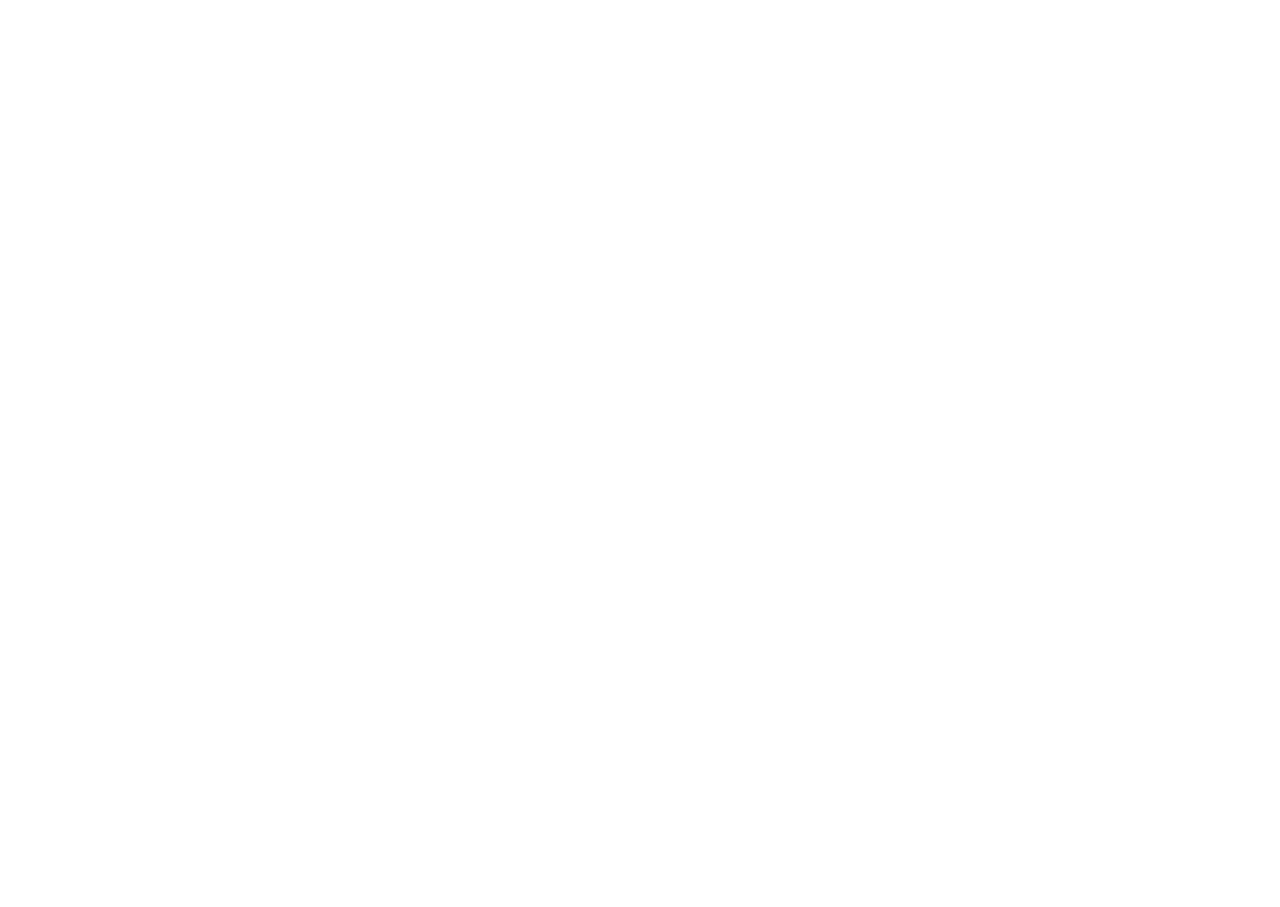
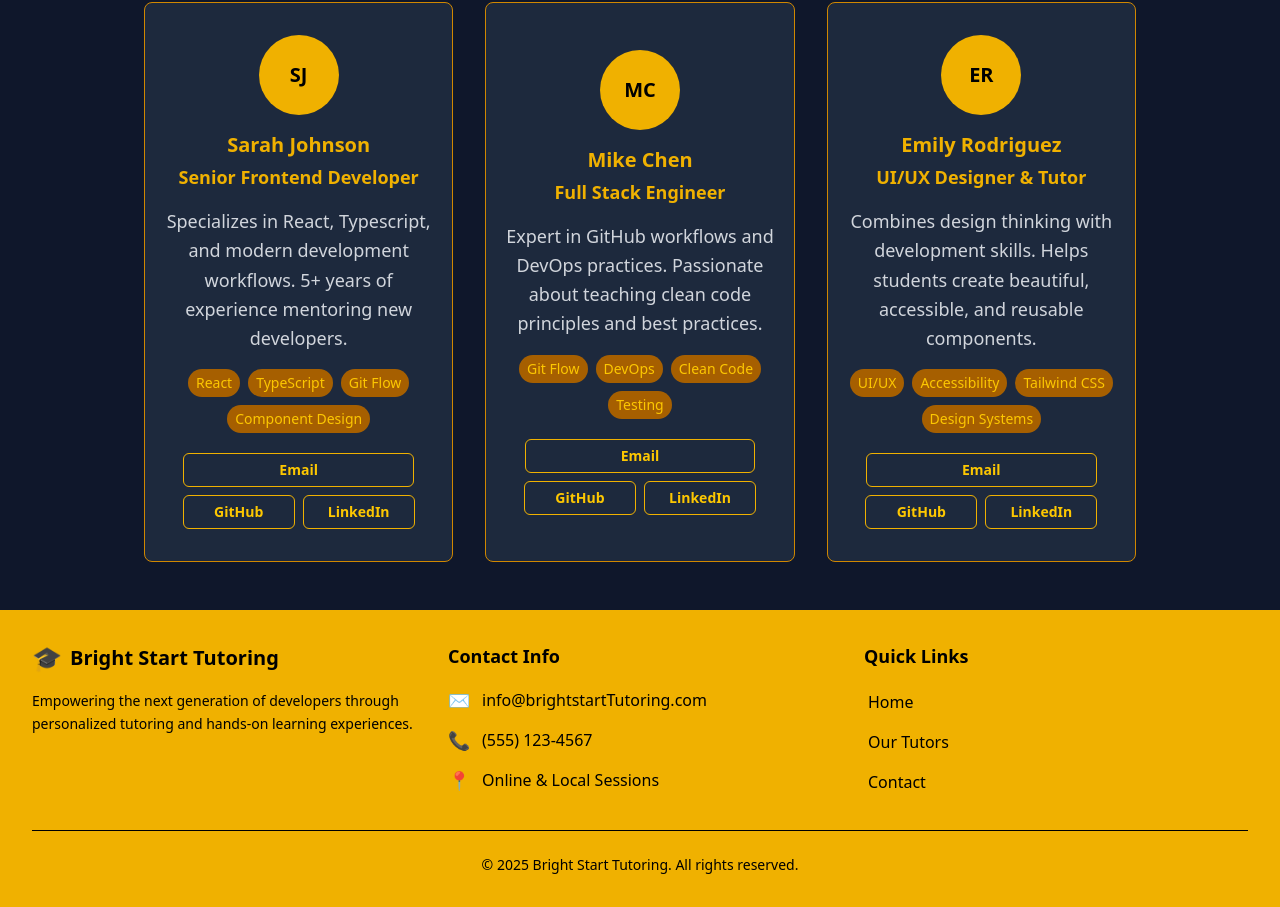
Before and after one commit to rblaylock-banyanlabs/brightstart-tutoring, a React (Vite) app: page / in a window 1280 px wide. Shown: the part 1014-1921 px from the top of the page. Before the commit the page ends 816 px from the top, so only its background shows below. Built offline with nearby package versions, Linux system fonts and the light colour scheme.

Commit message:
Fixed footer. Fixed expert tutors section. Linked email button on expert tutors section to contact section.

```diff
--- a/src/App.jsx
+++ b/src/App.jsx
@@ -1,6 +1,6 @@
 import Header from "./components/Header"
 import Hero from "./components/Hero";
-// import ContactForm from "./components/ContactForm";
+import ExpertTutor from "./components/ExpertTutor";
 import Footer from "./components/Footer";
 import './App.css'
 
@@ -9,13 +9,10 @@
     <>
       <Header />
       <Hero />
-      {/* <ContactForm /> */}
+     <ExpertTutor />
       <Footer />
     </>
   );
 }
 
 export default App;
-
-//IDs for each section are "home", "tutors", "contact"
-//SVGs for cards are: <PiBookOpen />, <TbUsers />, <HiOutlineStar />
--- a/src/components/Card.jsx
+++ b/src/components/Card.jsx
@@ -1,23 +1,29 @@
 import React from "react";
 import PropTypes from "prop-types";
 
-const Card = ({ title, description, icon: Icon, children, className = "" }) => {
+const Card = ({ title, description, icon: Icon, children, className = "", topRight }) => {
   return (
     <>
     <div
       className={
-        "relative bg-slate-800 max-w-[75vw] lg:max-w-[80vw] mx-auto rounded-lg text-center flex flex-col items-center justify-center transition hover:shadow-lg hover:scale-[1.01] duration-200 " +
-        "border-t-4 border-yellow-600 p-6" +
+        "relative bg-slate-800 max-w-[75vw] lg:max-w-[80vw] mx-auto rounded-lg text-center flex flex-col items-center justify-center transition hover:shadow-lg hover:scale-[1.01] duration-200" +
+        "" +
         className
       }
       tabIndex={0}
       role="region"
       aria-label={title}
     >
+            {/* Only render topRight prop in the top right corner */}
+      {topRight && (
+        <div className="absolute -top-2 -right-1">
+          {topRight}
+        </div>
+      )}
       {Icon && <Icon className="w-12 h-12 text-yellow-400" aria-hidden="true" />}
       <h3 className="text-xl font-bold text-yellow-400 pt-3">{title}</h3>
       <p className="text-[#c8ccd6] text-md font-regular mx-auto text-center lg:max-w-[18.5vw] pt-1">{description}</p>
-      {children && <div className="absolute -top-2 -right-2">{children}</div>}
+      {children}
     </div>
     </>
   );
@@ -29,6 +35,7 @@
   icon: PropTypes.elementType,
   children: PropTypes.node,
   className: PropTypes.string,
+   topRight: PropTypes.node,
 };
 
 export default Card;
--- a/src/components/ContactForm.jsx
+++ b/src/components/ContactForm.jsx
@@ -3,15 +3,6 @@
 import { LuMessageSquare } from "react-icons/lu";
 import { LuSend } from "react-icons/lu";
 
-//MEET THE TUTORS PAGE
-//import { useState } from "react";
-// import ContactForm from "./modals/ContactForm"
-// const [ showContactForm, setShowContactForm ] = useState(false)
-//on the Email button
-// onClick={() => setShowContactForm(true)}
-//on the bottom of the page inside the return
-// {showContactForm && (
-//   <ContactForm setShowContactForm={setShowContactForm} />
 
 const ContactForm = ({ setShowContactForm }) => {
   return (
@@ -21,9 +12,9 @@
         id="authentication-modal"
         tabIndex="-1"
         aria-hidden="true"
-        className="overflow-y-auto overflow-x-hidden fixed top-0 right-0 left-0 z-50 justify-center items-center w-full md:inset-0 h-[calc(100%-1rem)] max-h-full"
+        className="overflow-y-auto overflow-x-hidden fixed z-50 justify-center content-center items-center w-full md:inset-0 h-[calc(100%-1rem)] max-h-full"
       >
-        <div className="roboto-contact relative w-full max-w-lg max-h-full bg-slate-800 px-6 py-6 border-2 border-[#D6A60D] rounded-lg">
+        <div className="roboto-contact relative justify-self-center w-full max-w-lg max-h-full bg-slate-800 px-6 py-6 border-2 border-[#D6A60D] rounded-lg">
           {/* <!-- Modal content --> */}
           <div className="relative rounded-lg shadow-sm">
             {/* <!-- Modal header --> */}
--- a/src/components/ExpertTutor.jsx
+++ b/src/components/ExpertTutor.jsx
@@ -1,35 +1,38 @@
 import React from 'react';
-import Card from '@/components/Card';
-import Button from '@/components/Button';
+import Card from './Card';
+import Button from './Button';
+import ContactForm from "./ContactForm"
+import { useState } from "react";
 import { FaGithub, FaLinkedin, FaEnvelope } from 'react-icons/fa';
+
 
 const tutors = [
   {
     initials: 'SJ',
     name: 'Sarah Johnson',
     title: 'Senior Frontend Developer',
-    bio: 'Sarah specializes in React, accessibility, and design systems. She has 8+ years of experience mentoring junior developers.',
-    skills: ['React', 'Accessibility', 'Design Systems'],
+    bio: 'Specializes in React, Typescript, and modern development workflows. 5+ years of experience mentoring new developers.',
+    skills: ['React', 'TypeScript', 'Git Flow', 'Component Design'],
     email: 'sarah@example.com',
     github: 'https://github.com/sarahjohnson',
     linkedin: 'https://linkedin.com/in/sarahjohnson'
   },
   {
     initials: 'MC',
-    name: 'Michael Chen',
+    name: 'Mike Chen',
     title: 'Full Stack Engineer',
-    bio: 'Michael is passionate about scalable backend systems and modern DevOps practices. He loves simplifying complex concepts.',
-    skills: ['Node.js', 'DevOps', 'MongoDB'],
+    bio: 'Expert in GitHub workflows and DevOps practices. Passionate about teaching clean code principles and best practices.',
+    skills: ['Git Flow', 'DevOps', 'Clean Code', 'Testing'],
     email: 'michael@example.com',
     github: 'https://github.com/michaelchen',
     linkedin: 'https://linkedin.com/in/michaelchen'
   },
   {
     initials: 'ER',
-    name: 'Emma Rodriguez',
+    name: 'Emily Rodriguez',
     title: 'UI/UX Designer & Tutor',
-    bio: 'Emma guides students in building intuitive UIs and understanding user psychology with Figma and prototyping tools.',
-    skills: ['Figma', 'UX Writing', 'Prototyping'],
+    bio: 'Combines design thinking with development skills. Helps students create beautiful, accessible, and reusable components.',
+    skills: ['UI/UX', 'Accessibility', 'Tailwind CSS', 'Design Systems'],
     email: 'emma@example.com',
     github: 'https://github.com/emmarodriguez',
     linkedin: 'https://linkedin.com/in/emmarodriguez'
@@ -37,8 +40,11 @@
 ];
 
 const OurTutorsSection = () => {
+
+  const [ showContactForm, setShowContactForm ] = useState(false)
+
   return (
-    <section className="py-12 bg-slate-900 text-white">
+    <section id="tutors" className="py-12 bg-slate-900 text-white">
       <div className="text-center mb-10">
         <h2 className="text-yellow-400 text-4xl font-bold mb-4">Meet Our Expert Tutors</h2>
         <p className="text-slate-200 text-lg max-w-2xl mx-auto">
@@ -46,70 +52,75 @@
         </p>
       </div>
 
-      <div className="grid grid-cols-1 sm:grid-cols-2 lg:grid-cols-3 gap-6 px-4">
+      <div className="grid grid-cols-1 sm:grid-cols-2 lg:grid-cols-3 gap-8 px-4 max-w-[80vw] mx-auto">
         {tutors.map((tutor, index) => (
           <Card
             key={index}
-            title={tutor.name}
-            description={tutor.title}
-            className="min-h-[520px] w-full border border-yellow-500"
+            className="min-h-[520px] w-full border border-yellow-600 pb-8"
           >
             <article className="flex flex-col items-center text-center pt-4">
               <div className="bg-yellow-500 text-black rounded-full w-20 h-20 flex items-center justify-center text-xl font-bold mb-4">
                 {tutor.initials}
               </div>
-
-              <p className="text-gray-300 text-sm leading-relaxed px-4 pb-3">{tutor.bio}</p>
+              <div className="font-semibold text-yellow-500 text-xl mb-1">{tutor.name}</div>
+  <div className="font-semibold text-yellow-500 text-lg">{tutor.title}</div>
+              <p className="mt-4 text-gray-300 text-lg leading-relaxed px-4 pb-3 max-w-md">{tutor.bio}</p>
 
               <div className="flex flex-wrap justify-center mb-4">
                 {tutor.skills.map((skill, i) => (
                   <span
                     key={i}
-                    className="bg-yellow-700 text-white rounded-full px-2 py-1 text-sm m-1"
+                    className="bg-yellow-700 text-yellow-400 rounded-full px-2 py-1 text-sm m-1"
                   >
                     {skill}
                   </span>
                 ))}
               </div>
-
-              <div className="flex flex-wrap justify-center gap-2">
+<div className="text-center mb-2">
                 <Button
+                onClick={() => setShowContactForm(true)}
                   label="Email"
-                  onClick={() => window.location.href = `mailto:${tutor.email}`}
-                  variant="secondary"
+                  variant="primary"
                   size="sm"
                   ariaLabel={`Email ${tutor.name}`}
-                  className="flex items-center gap-2"
+                  className="w-[18vw] cursor-pointer"
                 >
                   <FaEnvelope aria-hidden="true" />
                 </Button>
+                </div>
 
+              <div className="flex flex-row justify-center gap-2 text-center">
                 <Button
                   label="GitHub"
                   onClick={() => window.open(tutor.github, '_blank')}
                   variant="secondary"
                   size="sm"
                   ariaLabel={`${tutor.name}'s GitHub`}
-                  className="flex items-center gap-2"
+                  className="gap-2 w-[8.75vw] cursor-pointer"
                 >
                   <FaGithub aria-hidden="true" />
                 </Button>
 
+{/* <div className="inline-flex"> */}
                 <Button
                   label="LinkedIn"
                   onClick={() => window.open(tutor.linkedin, '_blank')}
                   variant="secondary"
                   size="sm"
                   ariaLabel={`${tutor.name}'s LinkedIn`}
-                  className="flex items-center gap-2"
+                  className="gap-2 w-[8.75vw] cursor-pointer"
                 >
-                  <FaLinkedin aria-hidden="true" />
+<FaLinkedin className="text-yellow-400" size={20} aria-label="Featured" />
                 </Button>
+                {/* </div> */}
               </div>
             </article>
           </Card>
         ))}
       </div>
+      {showContactForm && (
+  <ContactForm setShowContactForm={setShowContactForm} />
+      )}
     </section>
   );
 };
--- a/src/components/Footer.jsx
+++ b/src/components/Footer.jsx
@@ -1,6 +1,6 @@
 const Footer = () => {
     return (
-        <footer className="bg-yellow-500 text-black fixed bottom-0 w-full">
+        <footer className="bg-yellow-500 text-black bottom-0 w-full">
             <div className="max-w-7xl mx-auto px-4 sm:px-6 lg:px-8 py-8">
                 <div className="grid grid-cols-1 md:grid-cols-3 gap-8">
                     {/* Brand Section */}
--- a/src/components/Hero.jsx
+++ b/src/components/Hero.jsx
@@ -38,8 +38,10 @@
           title={title}
           description={description}
           icon={Icon}
+          className="border-4 border-yellow-600 px-6 py-6 border-t-4"
+          topRight={<HiOutlineStar className="text-gray-200" size={20} aria-label="Featured" />}
           >
-          <HiOutlineStar className="text-gray-200" size={20} aria-label="Featured" />
+          {/* <HiOutlineStar className="text-gray-200" size={20} aria-label="Featured" /> */}
         </Card>
       ))}
     </div>
--- a/src/components/button.jsx
+++ b/src/components/button.jsx
@@ -40,8 +40,8 @@
 
   // Variant styles - EXACT TICKET SPECIFICATIONS
   const variantStyles = {
-    primary: 'bg-blue-600 text-white hover:bg-blue-700 focus:ring-blue-500',
-    secondary: 'bg-yellow-400 text-black hover:bg-yellow-500 focus:ring-yellow-400'
+    primary: 'border border-yellow-500 text-yellow-400 rounded-md',
+    secondary: 'border border-yellow-500 text-yellow-400 rounded-md'
   };
 
   // Size styles - EXACT TICKET SPECIFICATIONS
```
